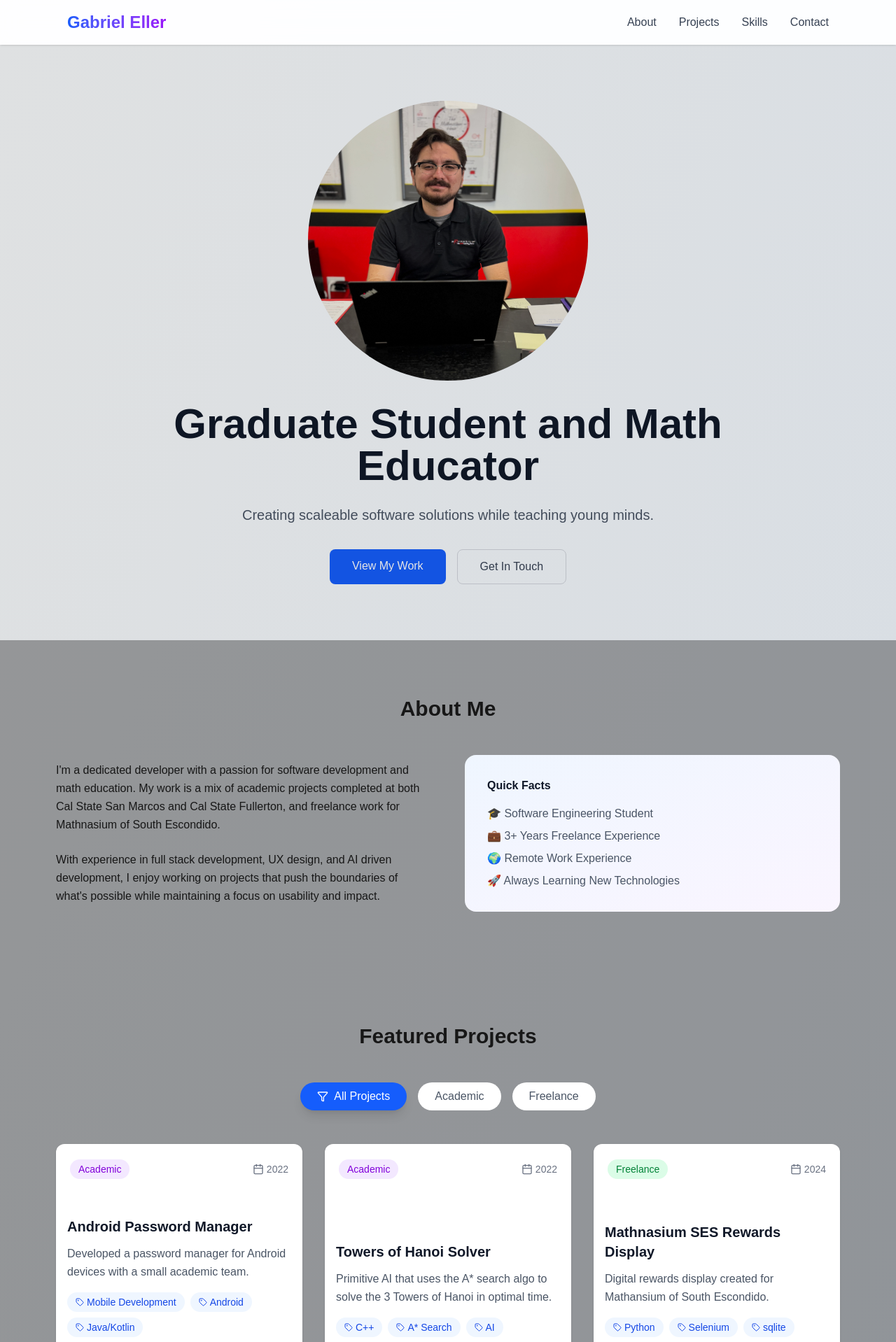
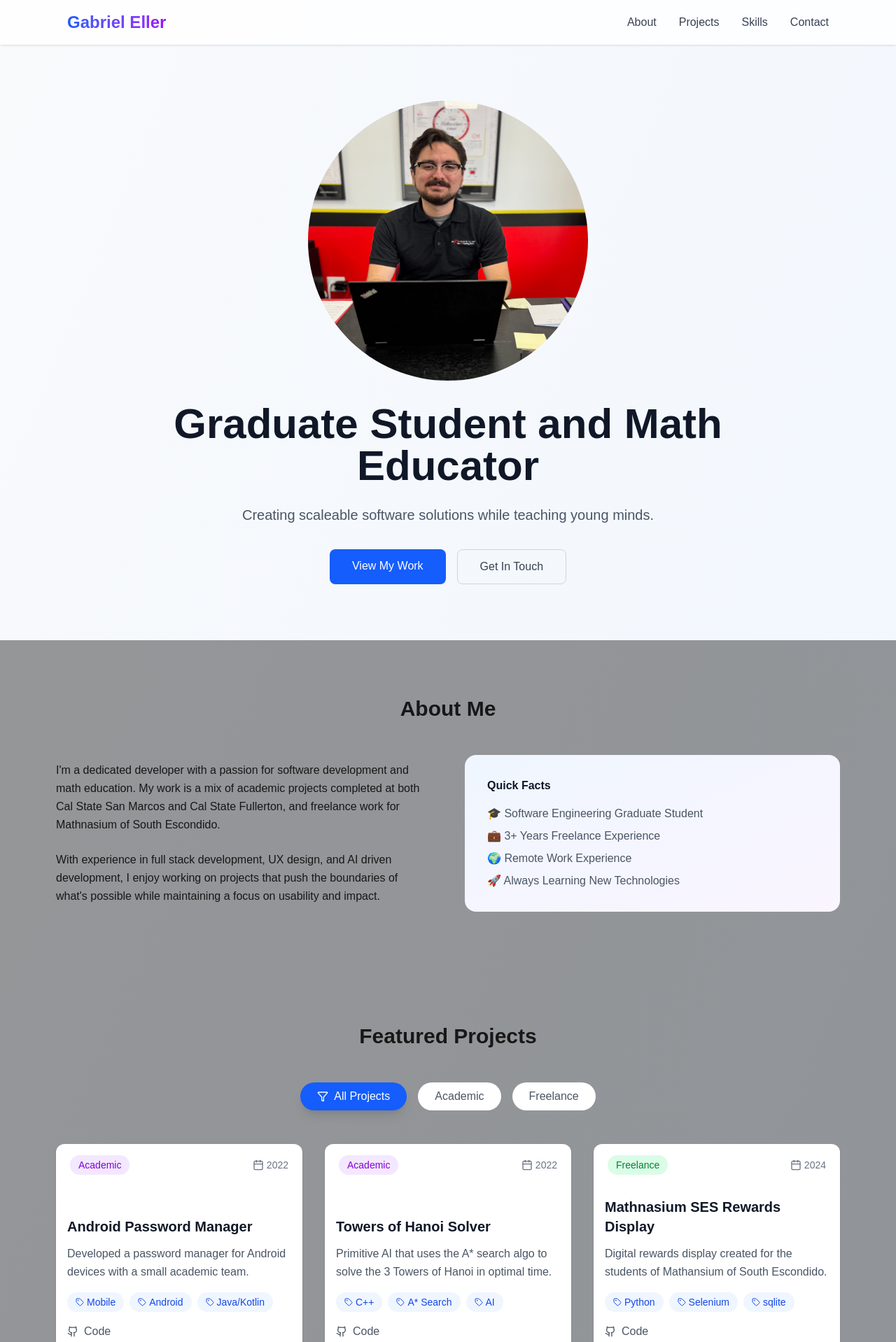
Before and after one commit to ellergabriel/NextJS_Portfolio, a Next.js app: page / in a window 1280 px wide. Shown: the top 1918 px of the page at 70% size. Built offline with nearby package versions, Linux system fonts and the light colour scheme.

Commit message:
defect fix fixed bug that was not allowing 'view my work' or 'get in touch' buttons to work properly

```diff
--- a/app/page.js
+++ b/app/page.js
@@ -22,7 +22,7 @@ const Portfolio = () => {
       id: 1,
       title: "Android Password Manager",
       category: "academic",
-      tags: ["Mobile Development", "Android", "Java/Kotlin"],
+      tags: ["Mobile", "Android", "Java/Kotlin"],
       description: "Developed a password manager for Android devices with a small academic team.",
       image: "https://images.unsplash.com/photo-1555949963-aa79dcee981c?w=400&h=250&fit=crop",
       githubLink: "https://github.com/ellergabriel/Android-Password-Manager",
@@ -43,7 +43,7 @@ const Portfolio = () => {
       title: "Mathnasium SES Rewards Display",
       category: "freelance",
       tags: ["Python", "Selenium", "sqlite"],
-      description: "Digital rewards display created for Mathansium of South Escondido.",
+      description: "Digital rewards display created for the students of Mathansium of South Escondido.",
       image: "https://images.unsplash.com/photo-1556742049-0cfed4f6a45d?w=400&h=250&fit=crop",
       githubLink: "https://github.com/ellergabriel/MathnasiumSES-Rewards",
       date: "2024"
@@ -54,7 +54,7 @@ const Portfolio = () => {
       category: "freelance",
       tags: ["Python", "Selenium", "LLM API"],
       description: "Python application that leverages Selenium webscraping and Mistral LLM to simplify workflow for" +
-                   "management at Mathnasium of South Escondido.",
+                   " management at Mathnasium of South Escondido.",
       image: "https://images.unsplash.com/photo-1556742049-0cfed4f6a45d?w=400&h=250&fit=crop",
       githubLink: "https://github.com/ellergabriel/TextResponder",
       date: "2024"
@@ -111,12 +111,11 @@ const Portfolio = () => {
 
       {/* Hero Section */}
       <section className="relative py-20 px-4">
-        <div className = "absolute inset-0 bg-black/10"></div>
+        <div className = "inset-0 bg-black/10"></div>
         <div className="max-w-4xl mx-auto text-center">
           <div className="mb-8">
             {/*profile image*/}
-            <img src = "profile.jpg" className="object-top w-100 h-100 mx-auto mb-6 rounded-full">
-            </img>
+            <img src = "profile.jpg" className="object-top w-100 h-100 mx-auto mb-6 rounded-full"></img>
           </div>
           <h2 className="text-5xl md:text-6xl font-bold text-gray-900 mb-6">
             Graduate Student and Math Educator
@@ -155,7 +154,7 @@ const Portfolio = () => {
             <div className="bg-gradient-to-br from-blue-50 to-purple-50 p-8 rounded-2xl">
               <h4 className="font-semibold text-gray-900 mb-4">Quick Facts</h4>
               <ul className="space-y-2 text-gray-600">
-                <li>🎓 Software Engineering Student</li>
+                <li>🎓 Software Engineering Graduate Student</li>
                 <li>💼 3+ Years Freelance Experience</li>
                 <li>🌍 Remote Work Experience</li>
                 <li>🚀 Always Learning New Technologies</li>
@@ -210,7 +209,7 @@ const Portfolio = () => {
             {filteredProjects.map((project) => (
               <div key={project.id} className="bg-white rounded-xl shadow-sm hover:shadow-lg transition-shadow overflow-hidden group flex flex-col">
                 <div className="p-5 flex flex-col flex-grow">
-                  <div className="flex items-center justify-between mb-4 h-8">
+                  <div className="flex items-center justify-between h-5">
                     <span className={`px-3 py-1 rounded-full text-sm font-medium ${
                       project.category === 'academic'
                         ? 'bg-purple-100 text-purple-700'
```
